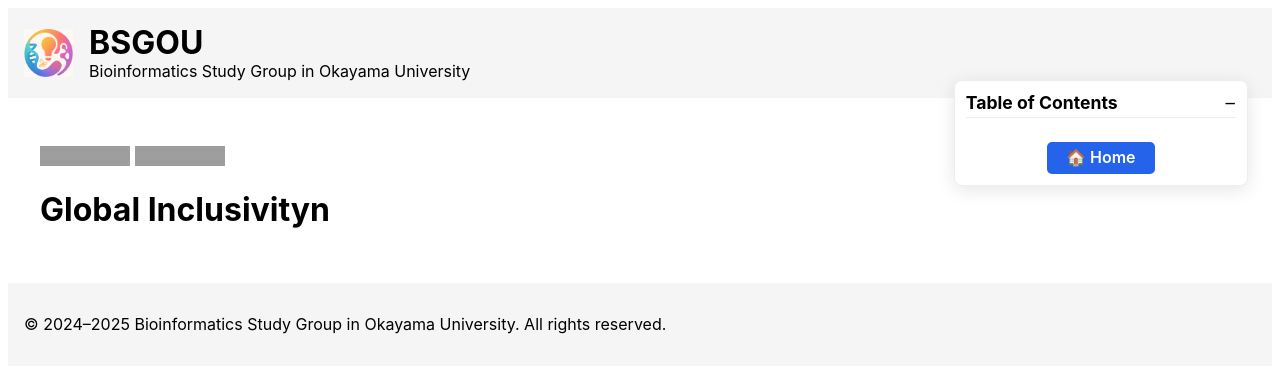
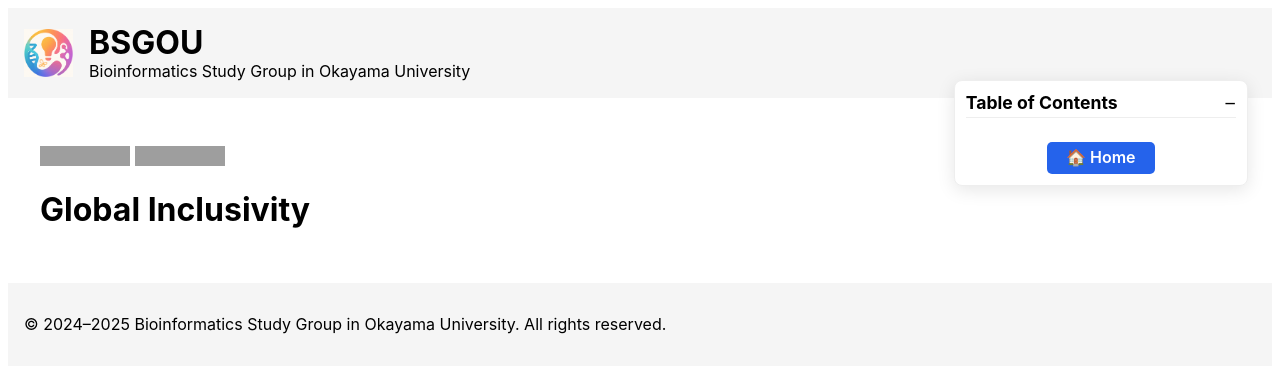
Before and after one commit to LabOnoM/LabOnoM.github.io, a Jekyll site: the page built from sources/Global_Inclusivity.md, in a window 1280 px wide. Shown: the top 373 px of the page. Built offline with Jekyll 4.4.1, drawn with Linux system fonts in a browser that asks for light colours; grey boxes are pictures that could not be loaded.

Commit message:
Update and rename Global_Inclusivityn.md to Global_Inclusivity.md

```diff
--- a/sources/Global_Inclusivityn.md
+++ b/sources/Global_Inclusivity.md
@@ -1,8 +1,8 @@
 ---
 layout: default
-title: Global Inclusivityn
+title: Global Inclusivity
 ---
 
 <img src="https://visitor-badge.laobi.icu/badge?page_id=labonom.github.io/sources/Global_Inclusivityn.html" alt="visitor badge"/> [![GitHub](https://img.shields.io/badge/GitHub-Profile-black?logo=github)](https://github.com/LabOnoM)
 
-# Global Inclusivityn
+# Global Inclusivity
```
